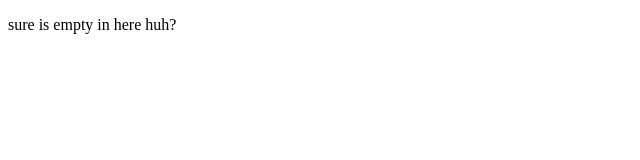
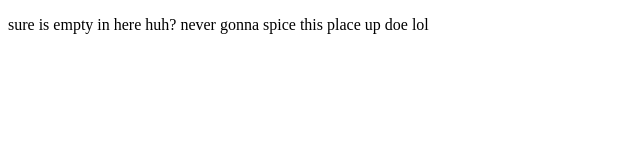
Before and after one commit to Narmauda/narmauda.github.io, a plain HTML site: page index.html in a window 1280 px wide. Shown: the whole page, without its empty margins (0-640 px from the left). Drawn offline with Linux system fonts and the light colour scheme.

Commit message:
Update index.html

```diff
--- a/index.html
+++ b/index.html
@@ -6,6 +6,6 @@
   <title>Test</title>
 </head>
 <body>
-<p>sure is empty in here huh?</p>
+<p>sure is empty in here huh? never gonna spice this place up doe lol</p>
 </body>
 </html>
```
